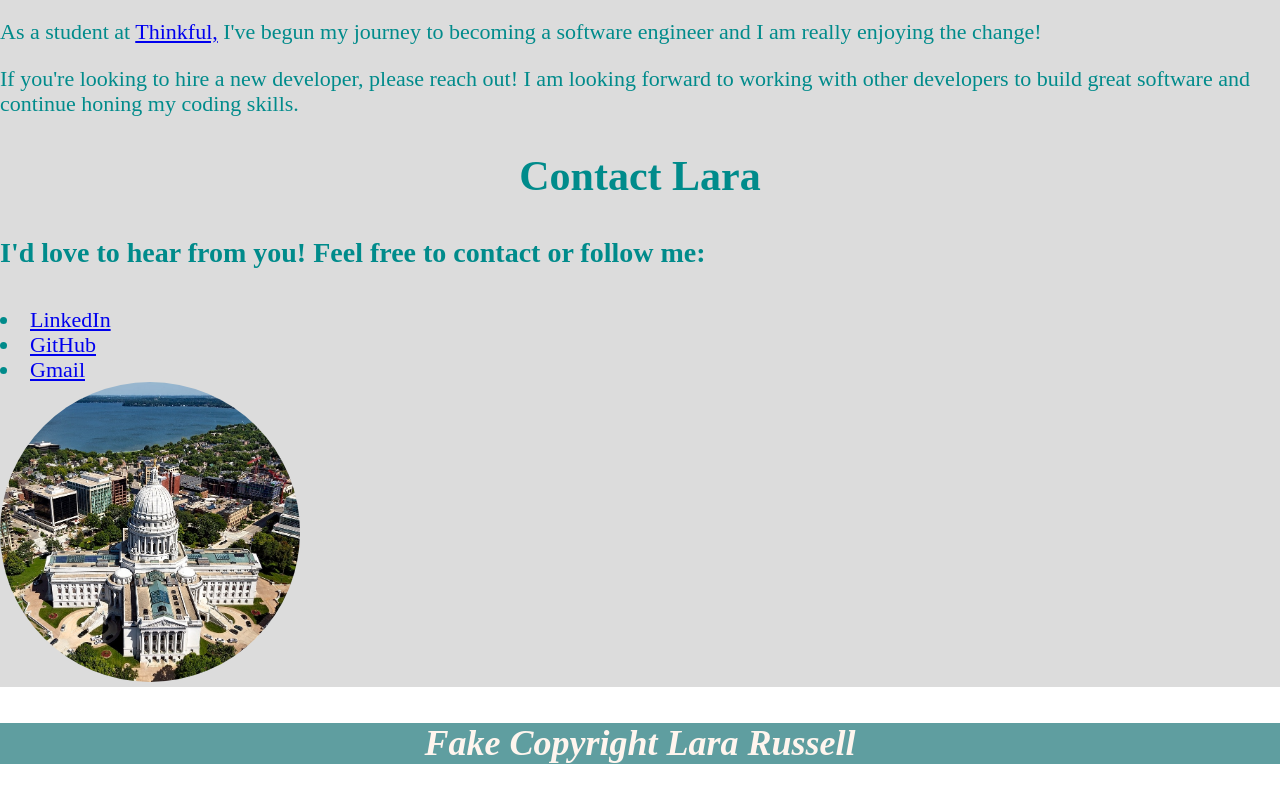
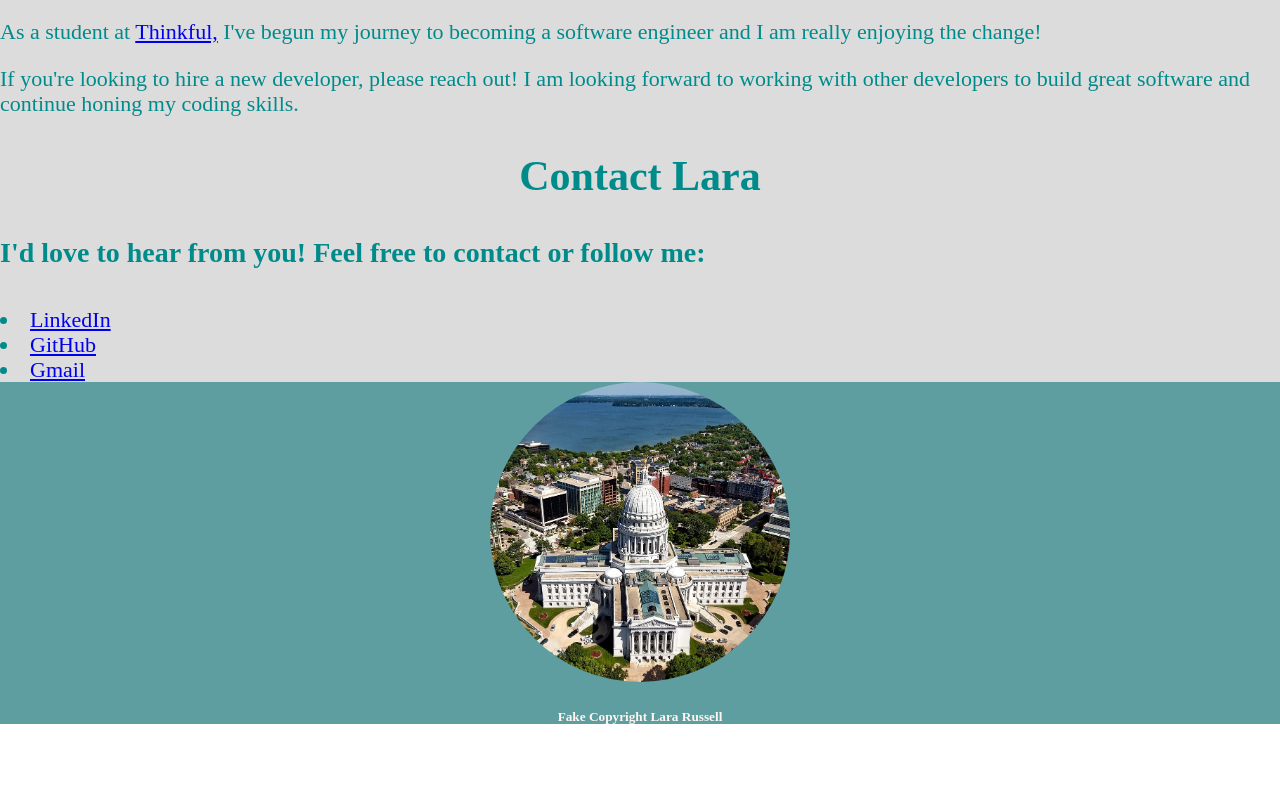
Before and after one commit to larathinkful/sample-portfolio, a plain HTML site: page index.html in a window 1280 px wide. Shown: the part 1196-1996 px from the top of the page. After the commit the page ends 1942 px from the top, so only its background shows below. Drawn offline with nearby package versions, Linux system fonts and the light colour scheme.

Commit message:
Update index.html

```diff
--- a/index.html
+++ b/index.html
@@ -41,10 +41,10 @@
          <li><a href="#">LinkedIn</a></li>
          <li><a href="#">GitHub</a></li>
          <li><a href="#">Gmail</a></li>
-        <img src="madison-capitol-building.jpg" alt="Madison Capitol Building" class="img-round">
        </main>
        <footer>
-        <h3> Fake Copyright Lara Russell</h3>
+         <img src="madison-capitol-building.jpg" alt="Madison Capitol Building" class="img-round center">
+        <h5> Fake Copyright Lara Russell</h5>
        </footer>
       </body>
       </html>
```
